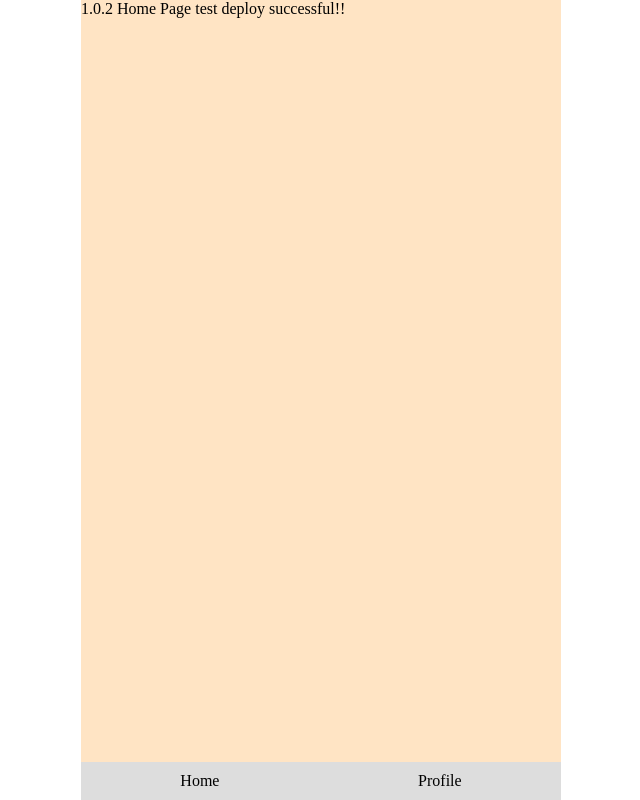
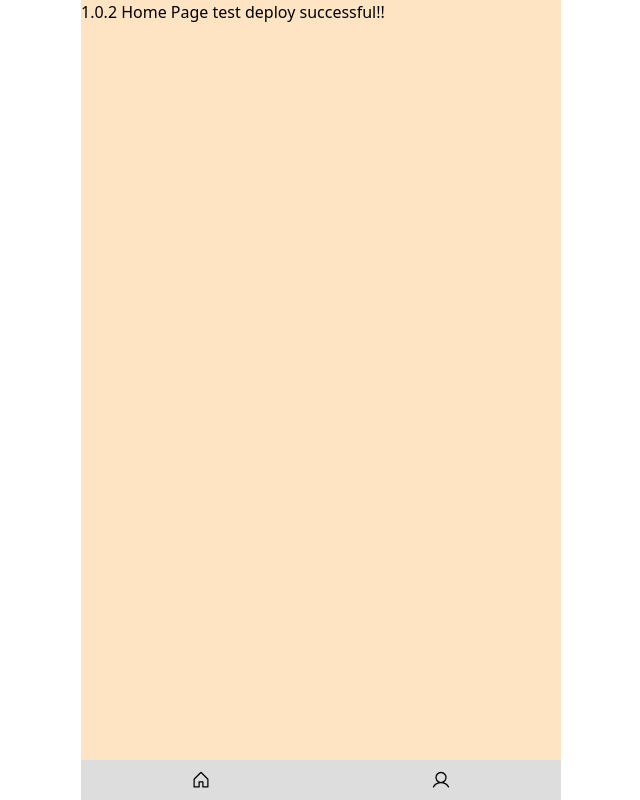
Before and after one commit to money-cracker/money-cracker-frontend, a React app: page / in a window 1280 px wide. Shown: the whole page, without its empty margins (319-959 px from the left). Built offline with nearby package versions, Linux system fonts and the light colour scheme.

Commit message:
update add icon

```diff
--- a/src/app/components/BottomNavigator.tsx
+++ b/src/app/components/BottomNavigator.tsx
@@ -1,11 +1,19 @@
 import React from 'react'
 import { Link } from 'react-router-dom'
+import { PhosphorIcon } from './common/atoms/PhosphorIcon'
 
 const BottomTabNavigator = () => {
   return (
     <div className="tab-navigator">
-      <Link to="/">Home</Link>
-      <Link to="/profile">Profile</Link>
+      <Link className="flex-1 flex flex-col justify-center items-center" to="/">
+        <PhosphorIcon name="House" />
+      </Link>
+      <Link
+        className="flex-1 flex flex-col justify-center items-center"
+        to="/profile"
+      >
+        <PhosphorIcon name="User" />
+      </Link>
     </div>
   )
 }
--- /dev/null
+++ b/src/app/components/common/atoms/PhosphorIcon.tsx
@@ -0,0 +1,27 @@
+import React from 'react'
+import * as Phosphor from '@phosphor-icons/react'
+
+type IIconSize = 'xsmall' | 'small' | 'medium' | 'large' | 'xlarge'
+type IIcon = Omit<Phosphor.IconProps, 'size'>
+type IPhosphor = typeof Phosphor
+
+interface IPhosphorIcon extends IIcon {
+  size?: IIconSize | number
+  name: keyof IPhosphor
+  disabled?: boolean
+}
+
+const PhosphorIcon = ({ name, size = 'medium', ...rest }: IPhosphorIcon) => {
+  const PhosphorIcon = Phosphor[name] as Phosphor.Icon
+  const sizeSet = {
+    xsmall: 12,
+    small: 16,
+    medium: 20,
+    large: 24,
+    xlarge: 36,
+  }
+  const iconSize = typeof size === 'number' ? size : sizeSet[size]
+  return <PhosphorIcon size={iconSize} {...rest} />
+}
+
+export { PhosphorIcon }
--- a/src/styles/globals.css
+++ b/src/styles/globals.css
@@ -1,5 +1,10 @@
+@tailwind base;
+@tailwind components;
+@tailwind utilities;
+
 body {
   margin: 0px;
+  overscroll-behavior: none;
 }
 
 .App {
--- a/tailwind.config.js
+++ b/tailwind.config.js
@@ -1,6 +1,6 @@
 /** @type {import('tailwindcss').Config} */
 module.exports = {
-  content: [],
+  content: ['./src/**/*.{html,js,ts,jsx,tsx}'],
   theme: {
     extend: {},
   },
```
Also changed, not shown: src/app/components/common/atoms/Icon.tsx (deleted).
